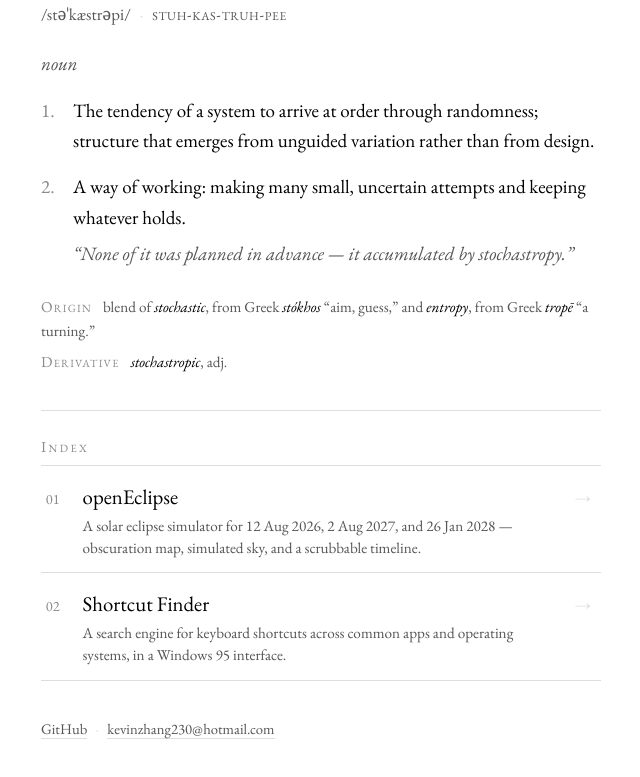
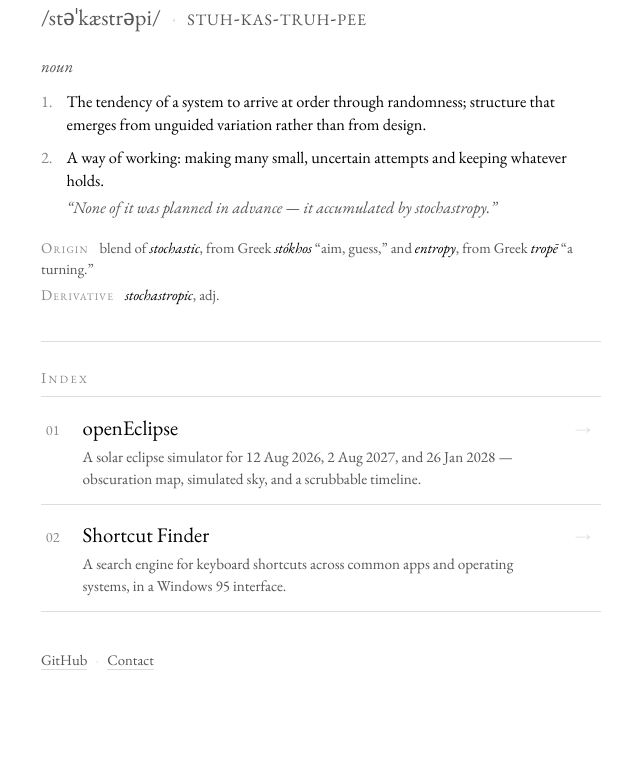
Before and after one commit to kvnzhng/kvnzhng.github.io, a plain HTML site: page index.html in a window 1280 px wide. Shown: the part 171-948 px from the top of the page, without its empty margins (319-959 px from the left). After the commit the page ends 890 px from the top, so only its background shows below. Drawn offline with nearby package versions, Linux system fonts and the light colour scheme.

Commit message:
Tighten the definition block, enlarge the pronunciation
Definition senses and etymology drop to 0.86em/0.78em with tighter
leading; the pronunciation line grows to 1.4rem so it carries the
hierarchy under the headword. Footer e-mail is now a "Contact" link
rather than the address in plain text.

Co-Authored-By: Claude Opus 5 <noreply@anthropic.com>

```diff
--- a/index.html
+++ b/index.html
@@ -73,7 +73,7 @@
   <footer>
     <a href="https://github.com/kvnzhng">GitHub</a>
     <span class="dot">·</span>
-    <a href="mailto:kevinzhang230@hotmail.com">kevinzhang230@hotmail.com</a>
+    <a href="mailto:kevinzhang230@hotmail.com">Contact</a>
   </footer>
 </main>
 </body>
--- a/styles.css
+++ b/styles.css
@@ -37,30 +37,33 @@ main {
 }
 
 .pron {
-  margin: 0.75rem 0 0;
+  margin: 0.7rem 0 0;
   color: var(--muted);
-  font-size: 1.05rem;
+  font-size: 1.4rem;
 }
-.pron .dot { color: var(--rule); margin: 0 0.35rem; }
+.pron .dot { color: var(--rule); margin: 0 0.4rem; }
 .pron .respell { font-variant: small-caps; letter-spacing: 0.04em; }
 
 .pos {
-  margin: 1.35rem 0 0;
+  margin: 1.1rem 0 0;
   font-style: italic;
+  font-size: 0.88em;
   color: var(--muted);
 }
 
 .senses {
-  margin: 0.5rem 0 0;
+  margin: 0.3rem 0 0;
   padding: 0;
   list-style: none;
   counter-reset: sense;
+  font-size: 0.86em;
+  line-height: 1.42;
 }
 .senses li {
   counter-increment: sense;
   position: relative;
-  padding-left: 2rem;
-  margin-top: 1rem;
+  padding-left: 1.6rem;
+  margin-top: 0.6rem;
 }
 .senses li::before {
   content: counter(sense) ".";
@@ -72,17 +75,18 @@ main {
 }
 .senses .usage {
   display: block;
-  margin-top: 0.35rem;
+  margin-top: 0.25rem;
   font-style: italic;
   color: var(--muted);
 }
 
 .notes {
-  margin: 1.6rem 0 0;
-  font-size: 0.95rem;
+  margin: 1.1rem 0 0;
+  font-size: 0.78em;
+  line-height: 1.45;
   color: var(--muted);
 }
-.notes div + div { margin-top: 0.4rem; }
+.notes div + div { margin-top: 0.25rem; }
 .notes .lbl {
   font-variant: small-caps;
   letter-spacing: 0.08em;
```
